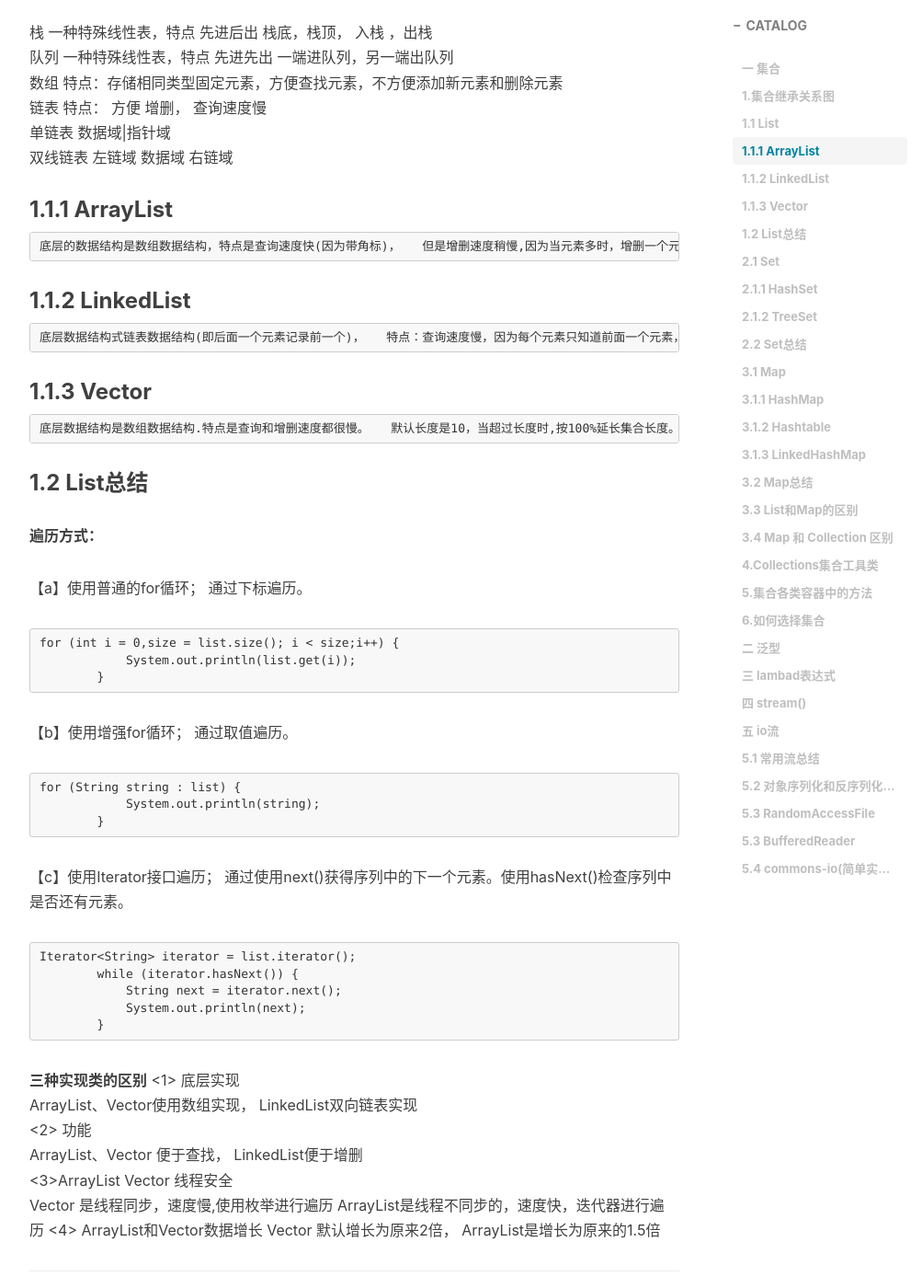
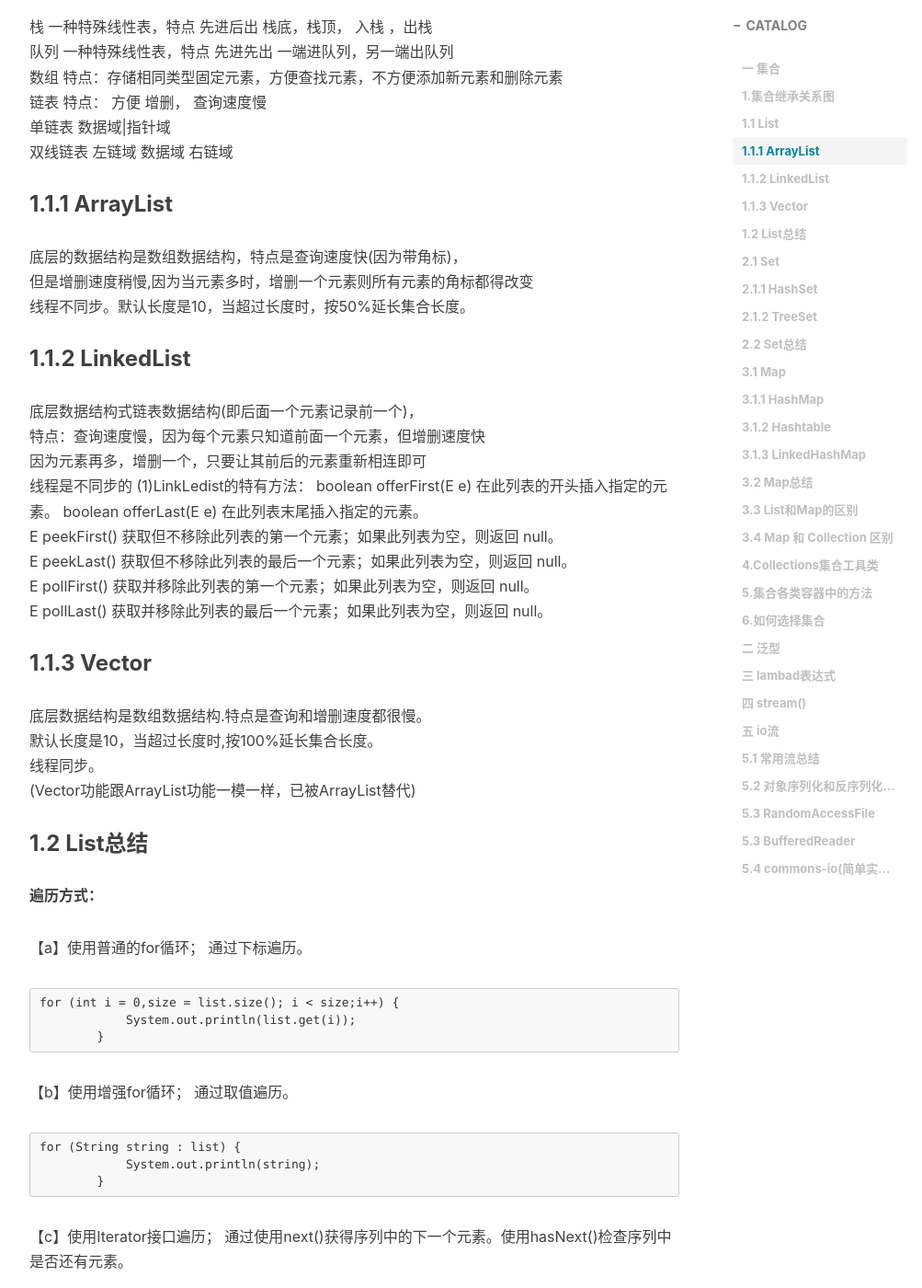
Before and after one commit to RoarerWang/roarerwang.github.io, a Jekyll site: the page built from _posts/2019-08-04-Week04.md, in a window 1280 px wide and 1400 px high, scrolled down 1094 px. Shown: the whole window at 92% size, without its empty margins (233-1236 px from the left). Built offline with Jekyll 4.4.1, drawn with Linux system fonts in a browser that asks for light colours; nearby versions of some CDN libraries; comment, search, counter and statistics services are not loaded.

````diff
--- a/_posts/2019-08-04-Week04.md
+++ b/_posts/2019-08-04-Week04.md
@@ -27,7 +27,7 @@ ArrayList类 LinkedList类 Vector类          HashSet类 LinkedHashSet类 TreeSe
 ```
 ---
 ## 1.1  List
-> List接口的常用实现类有：
+ List接口的常用实现类有：
  ArrayList集合 底层 数组
  LinkedList集合 底层 双向链表
  Vector集合 底层 数组
@@ -40,13 +40,13 @@ ArrayList类 LinkedList类 Vector类          HashSet类 LinkedHashSet类 TreeSe
 双线链表 左链域 数据域 右链域
 
 ### 1.1.1 ArrayList
-    底层的数据结构是数组数据结构，特点是查询速度快(因为带角标)，
+底层的数据结构是数组数据结构，特点是查询速度快(因为带角标)，
 但是增删速度稍慢,因为当元素多时，增删一个元素则所有元素的角标都得改变
 线程不同步。默认长度是10，当超过长度时，按50%延长集合长度。
 
 
 ### 1.1.2 LinkedList
-    底层数据结构式链表数据结构(即后面一个元素记录前一个)，
+底层数据结构式链表数据结构(即后面一个元素记录前一个)，
 特点：查询速度慢，因为每个元素只知道前面一个元素，但增删速度快
 因为元素再多，增删一个，只要让其前后的元素重新相连即可
 线程是不同步的
@@ -59,7 +59,7 @@ E pollFirst() 获取并移除此列表的第一个元素；如果此列表为空
 E pollLast() 获取并移除此列表的最后一个元素；如果此列表为空，则返回 null。
 
 ### 1.1.3 Vector
-    底层数据结构是数组数据结构.特点是查询和增删速度都很慢。
+底层数据结构是数组数据结构.特点是查询和增删速度都很慢。
 默认长度是10，当超过长度时,按100%延长集合长度。
 线程同步。
 (Vector功能跟ArrayList功能一模一样，已被ArrayList替代)
````
